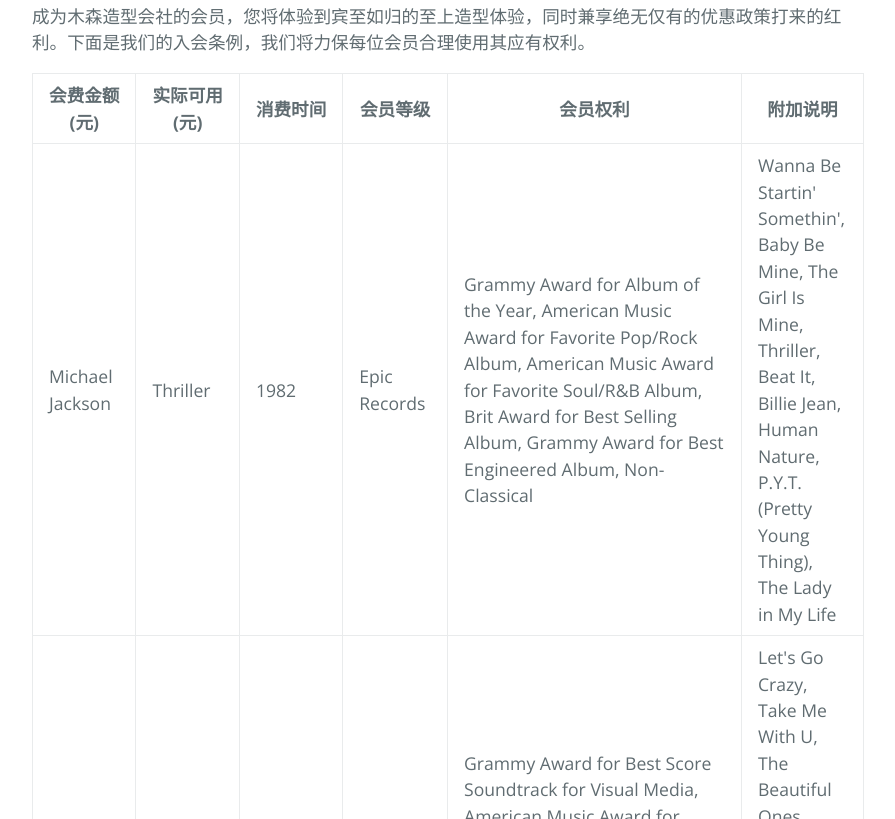
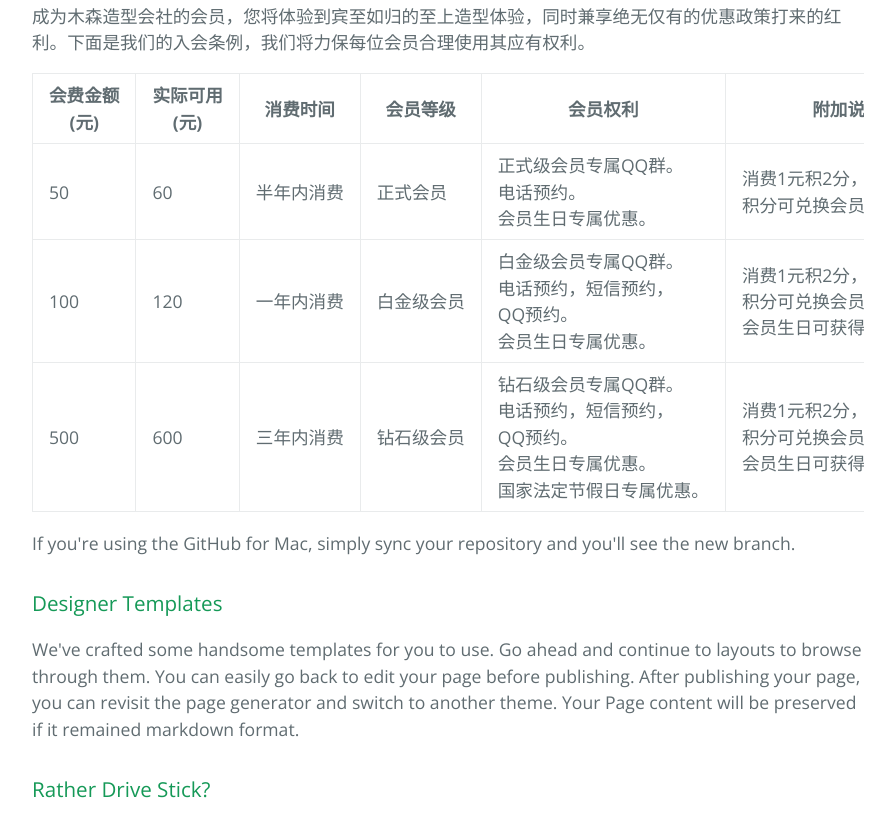
Before and after one commit to musinzaoxing/musinzaoxing.github.io, a plain HTML site: page index.html in a window 1280 px wide. Shown: the part 460-1279 px from the top of the page, without its empty margins (192-1087 px from the left). Drawn offline with nearby package versions, Linux system fonts and the light colour scheme.

Commit message:
Update index.html

```diff
--- a/index.html
+++ b/index.html
@@ -40,36 +40,31 @@
         </thead>
         <tbody>
             <tr>
-                <td>Michael Jackson</td>
-                <td>Thriller</td>
-                <td>1982</td>
-                <td>Epic Records</td>
-                <td>Grammy Award for Album of the Year, American Music Award for Favorite Pop/Rock Album, American Music Award for Favorite Soul/R&amp;B Album, Brit Award for Best Selling Album, Grammy Award for Best Engineered Album, Non-Classical</td>
-                <td>Wanna Be Startin' Somethin', Baby Be Mine, The Girl Is Mine, Thriller, Beat It, Billie Jean, Human Nature, P.Y.T. (Pretty Young Thing), The Lady in My Life</td>
+                <td>50</td>
+                <td>60</td>
+                <td>半年内消费</td>
+                <td>正式会员</td>
+                <td>正式级会员专属QQ群。电话预约。会员生日专属优惠。</td>
+                <td>消费1元积2分，积分可兑换会员礼品。</td>
             </tr>
             <tr>
-                <td>Prince</td>
-                <td>Purple Rain</td>
-                <td>1984</td>
-                <td>Warner Brothers Records</td>
-                <td>Grammy Award for Best Score Soundtrack for Visual Media, American Music Award for Favorite Pop/Rock Album, American Music Award for Favorite Soul/R&amp;B Album, Brit Award for Best Soundtrack/Cast Recording, Grammy Award for Best Rock Performance by a Duo or Group with Vocal</td>
-                <td>Let's Go Crazy, Take Me With U, The Beautiful Ones, Computer Blue, Darling Nikki, When Doves Cry, I Would Die 4 U, Baby I'm a Star, Purple Rain</td>
+                <td>100</td>
+                <td>120</td>
+                <td>一年内消费</td>
+                <td>白金级会员</td>
+                <td>白金级会员专属QQ群。电话预约，短信预约，QQ预约。会员生日专属优惠。</td>
+                <td>消费1元积2分，积分可兑换会员礼品。会员生日可获得庆生礼品。</td>
             </tr>
             <tr>
-                <td>Beastie Boys</td>
-                <td>License to Ill</td>
-                <td>1986</td>
-                <td>Mercury Records</td>
-                <td>noawardsbutthistablecelliswide</td>
-                <td>Rhymin &amp; Stealin, The New Style, She's Crafty, Posse in Effect, Slow Ride, Girls, (You Gotta) Fight for Your Right, No Sleep Till Brooklyn, Paul Revere, Hold It Now, Hit It, Brass Monkey, Slow and Low, Time to Get Ill</td>
+                <td>500</td>
+                <td>600</td>
+                <td>三年内消费</td>
+                <td>钻石级会员</td>
+                <td>钻石级会员专属QQ群。电话预约，短信预约，QQ预约。会员生日专属优惠。国家法定节假日专属优惠。</td>
+                <td>消费1元积2分，积分可兑换会员礼品。会员生日可获得庆生礼品。</td>
             </tr>
         </tbody>
     </table>
-
-<pre><code>$ cd your_repo_root/repo_name
-    $ git fetch origin
-    $ git checkout gh-pages
-</code></pre>
 
     <p>If you're using the GitHub for Mac, simply sync your repository and you'll see the new branch.</p>
 
```
